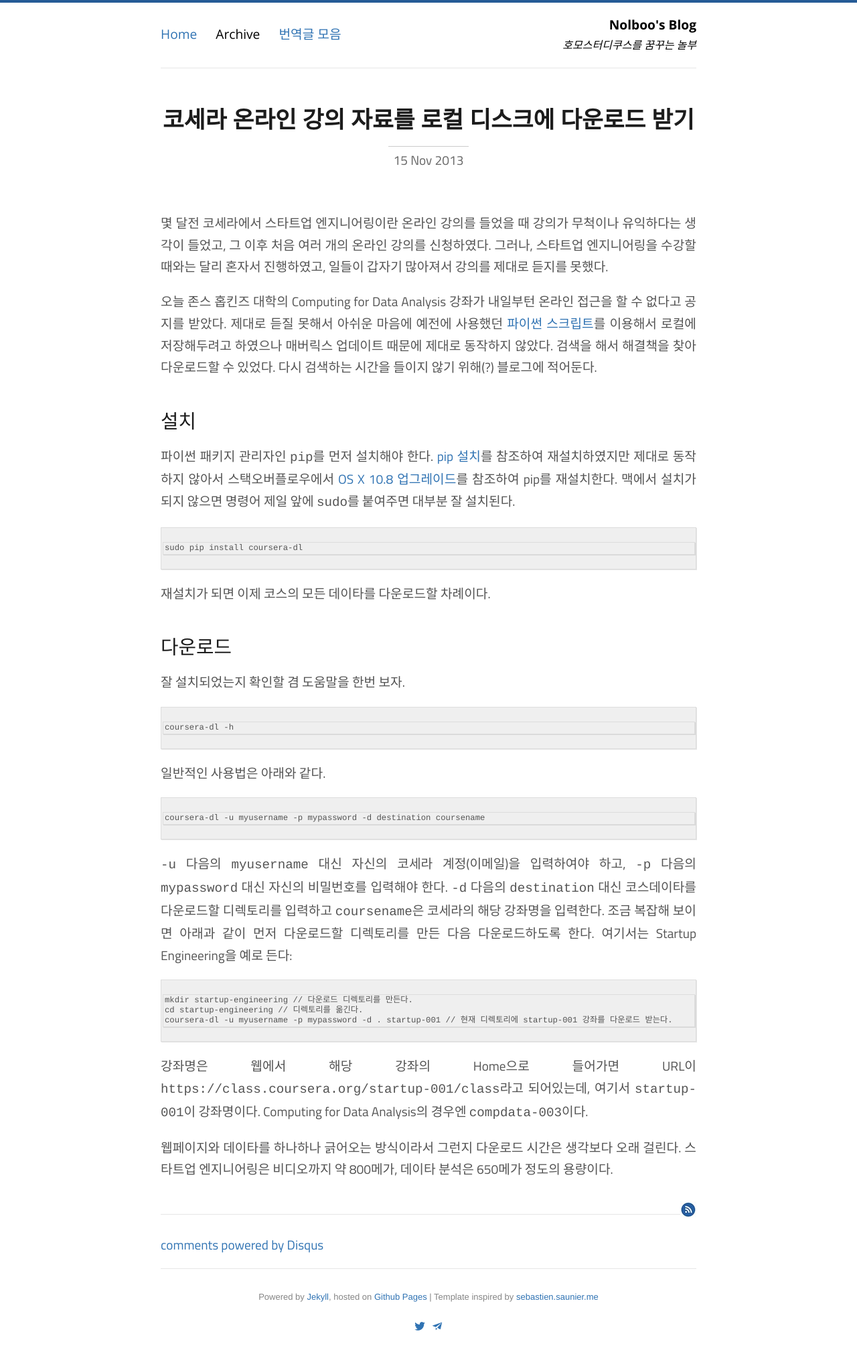
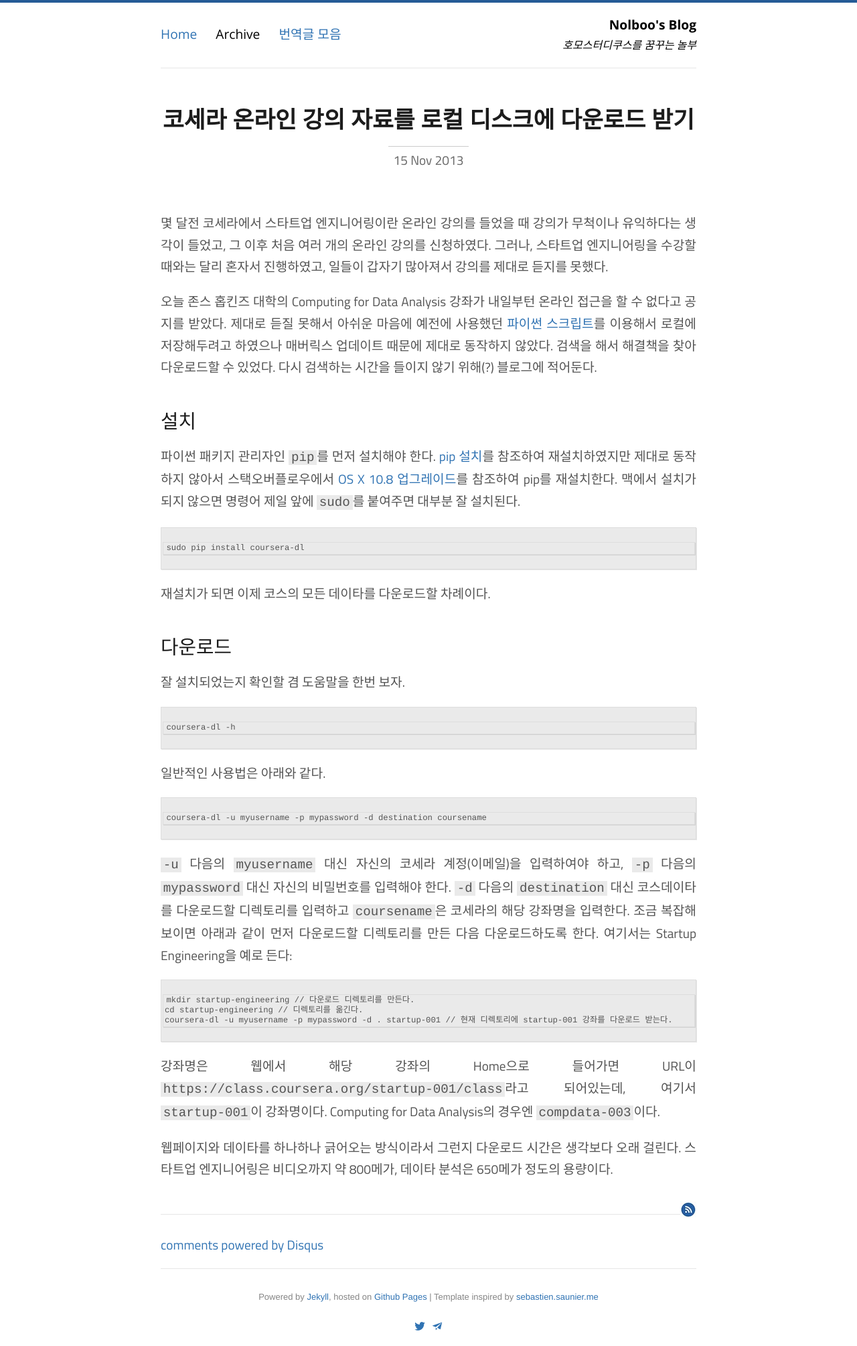
Before and after one commit to nolboo/nolboo.github.io, a Jekyll site: the page built from _posts/2013-11-15-coursera-download.markdown, in a window 1280 px wide. Shown: the whole page at 67% size. Built offline with Jekyll 4.4.1, drawn with Linux system fonts in a browser that asks for light colours; Markdown is read by kramdown in place of the engine named in the settings; comment, search, counter and statistics services are not loaded.

Commit message:
set code background color to #EAEAEA

```diff
--- a/_posts/2013-11-15-coursera-download.markdown
+++ b/_posts/2013-11-15-coursera-download.markdown
@@ -14,9 +14,7 @@ tags: [coursera, download, python, script]
 
 파이썬 패키지 관리자인 `pip`를 먼저 설치해야 한다. [pip 설치][2]를 참조하여 재설치하였지만 제대로 동작하지 않아서 스택오버플로우에서 [OS X 10.8 업그레이드][3]를 참조하여 pip를 재설치한다. 맥에서 설치가 되지 않으면 명령어 제일 앞에 `sudo`를 붙여주면 대부분 잘 설치된다.
 
-
     sudo pip install coursera-dl
-
 
 재설치가 되면 이제 코스의 모든 데이타를 다운로드할 차례이다.
 
--- a/css/site.css
+++ b/css/site.css
@@ -317,6 +317,11 @@ article h1 {
   margin-left: 1.35em;
 }
 
+.post code {
+  background-color: #EAEAEA;
+  padding: 0 .2em;
+}
+
 /* terminal */
 .post pre.terminal {
   border: 1px solid #000;
--- a/css/syntax.css
+++ b/css/syntax.css
@@ -1,7 +1,7 @@
 /*from https://gist.github.com/edwardhotchkiss/2005058 */
 
 .highlight {
-  background-color: #efefef;
+  background-color: #EAEAEA;
   padding: 1px 1px 1px 2px;
   border: 1px solid #ddd;
   -moz-box-shadow: 1px 1px rgba(0,0,0,0.1);
```
Also changed, not shown: 2 other files.
